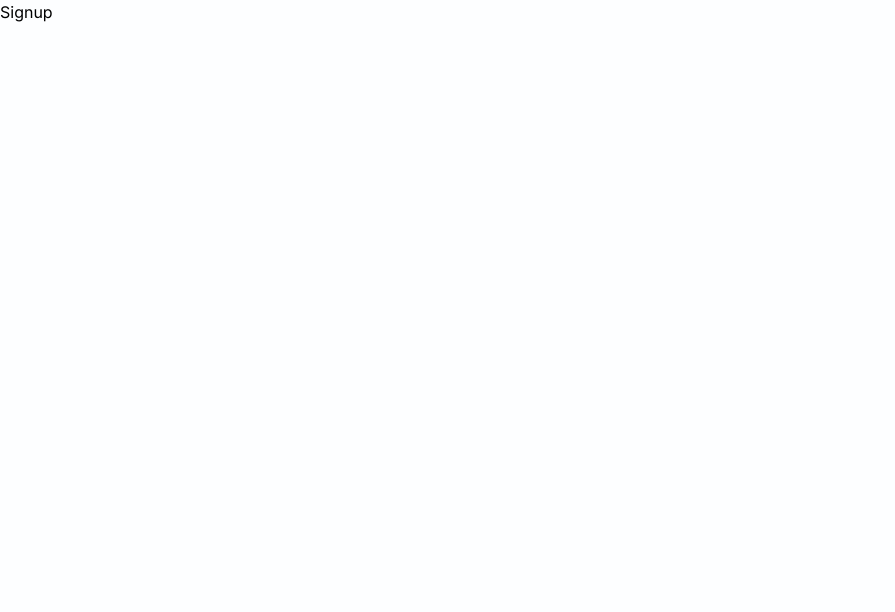
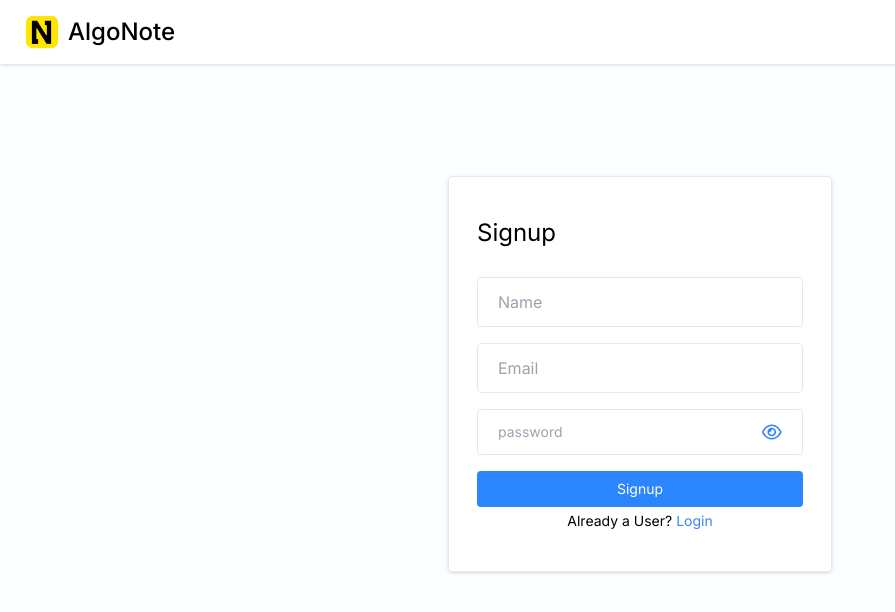
Before and after one commit to karthik1130/AlgoNote, a React (Vite) app in the folder Frontend/: page /signup in a window 1280 px wide. Shown: the top 612 px of the page, without its empty margins (0-895 px from the left). Built offline with nearby package versions, Linux system fonts and the light colour scheme.

Commit message:
login and signup pages resolved

```diff
--- a/Frontend/src/pages/Login/Login.jsx
+++ b/Frontend/src/pages/Login/Login.jsx
@@ -16,6 +16,15 @@
       setError("Please enter a valid email address.");
       return;
     }
+
+    if (!password) {
+      setError("Please enter a password");
+      return;
+    }
+    setError("");
+
+    // Login API pending
+
   };
 
   return (
@@ -25,6 +34,7 @@
         <div className="w-96 border rounded bg-white px-7 py-10 drop-shadow">
           <form onSubmit={handleLogin}>
             <h4 className="text-2xl mb-7">Login</h4>
+
             <input
               type="text"
               placeholder="Email"
@@ -36,6 +46,7 @@
             <PasswordInput value={password} onChange={(e) => setPassword(e.target.value)} />
 
             {error && <p className="text-red-500 text-xs pb-1">{error}</p>}
+
 
             <button type="submit" className="button-primary">
               Login
--- a/Frontend/src/pages/Signup/Signup.jsx
+++ b/Frontend/src/pages/Signup/Signup.jsx
@@ -1,10 +1,78 @@
-import React from "react";
+import React, { useState } from "react";
+import Navbar from "../../components/Navbar/Navbar";
+import { Link } from "react-router-dom";
+import PasswordInput from "../../components/Input/PasswordInput";
+import { verifyEmail } from "../../utils/helper";
 
 const Signup = () => {
+  const [name, setName] = useState("");
+  const [email, setEmail] = useState("");
+  const [password, setPassword] = useState("");
+  const [error, setError] = useState(null);
+
+  const handleSignup = async (e) => {
+    e.preventDefault();
+
+    if (!name) {
+      setError("Please enter your name.");
+      return;
+    }
+
+    if (!verifyEmail(email)) {
+      setError("Please enter a valid email address.");
+      return;
+    }
+
+    if (!password) {
+      setError("Please enter a password.");
+      return;
+    }
+    setError("");
+
+    // Signup API pending
+  };
+
   return (
-    <div>
-      Signup
-    </div>
+    <>
+      <Navbar />
+      <div className="flex items-center justify-center mt-28">
+        <div className="w-96 border rounded bg-white px-7 py-10 drop-shadow">
+          <form onSubmit={handleSignup}>
+            <h4 className="text-2xl mb-7">Signup</h4>
+
+            <input
+              type="text"
+              placeholder="Name"
+              className="input-box text-base"
+              value={name}
+              onChange={(e) => setName(e.target.value)}
+            />
+
+            <input
+              type="text"
+              placeholder="Email"
+              className="input-box text-base"
+              value={email}
+              onChange={(e) => setEmail(e.target.value)}
+            />
+
+            <PasswordInput value={password} onChange={(e) => setPassword(e.target.value)} />
+
+            {error && <p className="text-red-500 text-xs pb-1">{error}</p>}
+
+            <button type="submit" className="button-primary">
+              Signup
+            </button>
+            <p className="text-sm text-center mt4">
+              Already a User? {"  "}
+              <Link to="/login" className="text-blue-500">
+                Login
+              </Link>
+            </p>
+          </form>
+        </div>
+      </div>
+    </>
   );
 };
 
```
